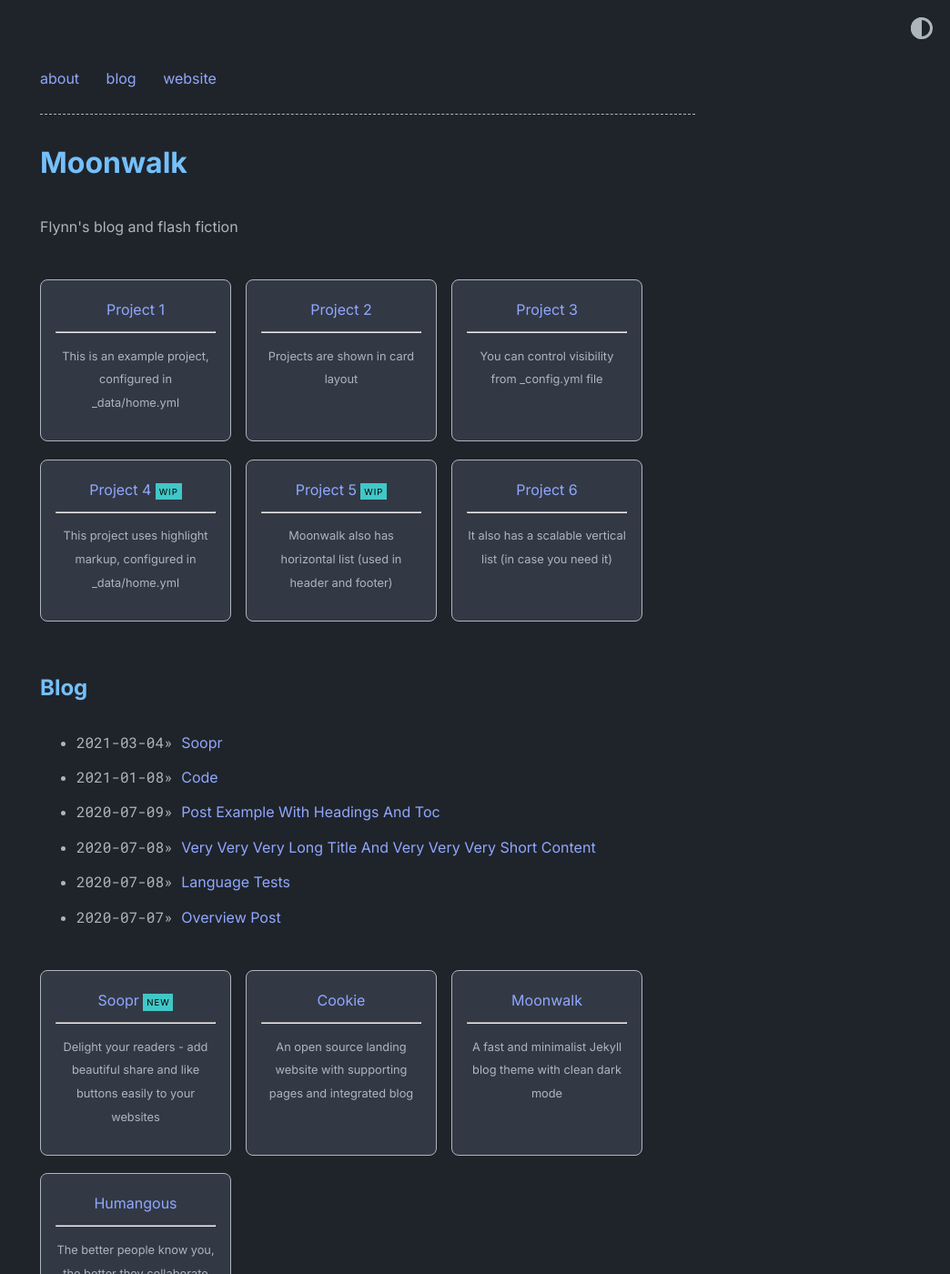
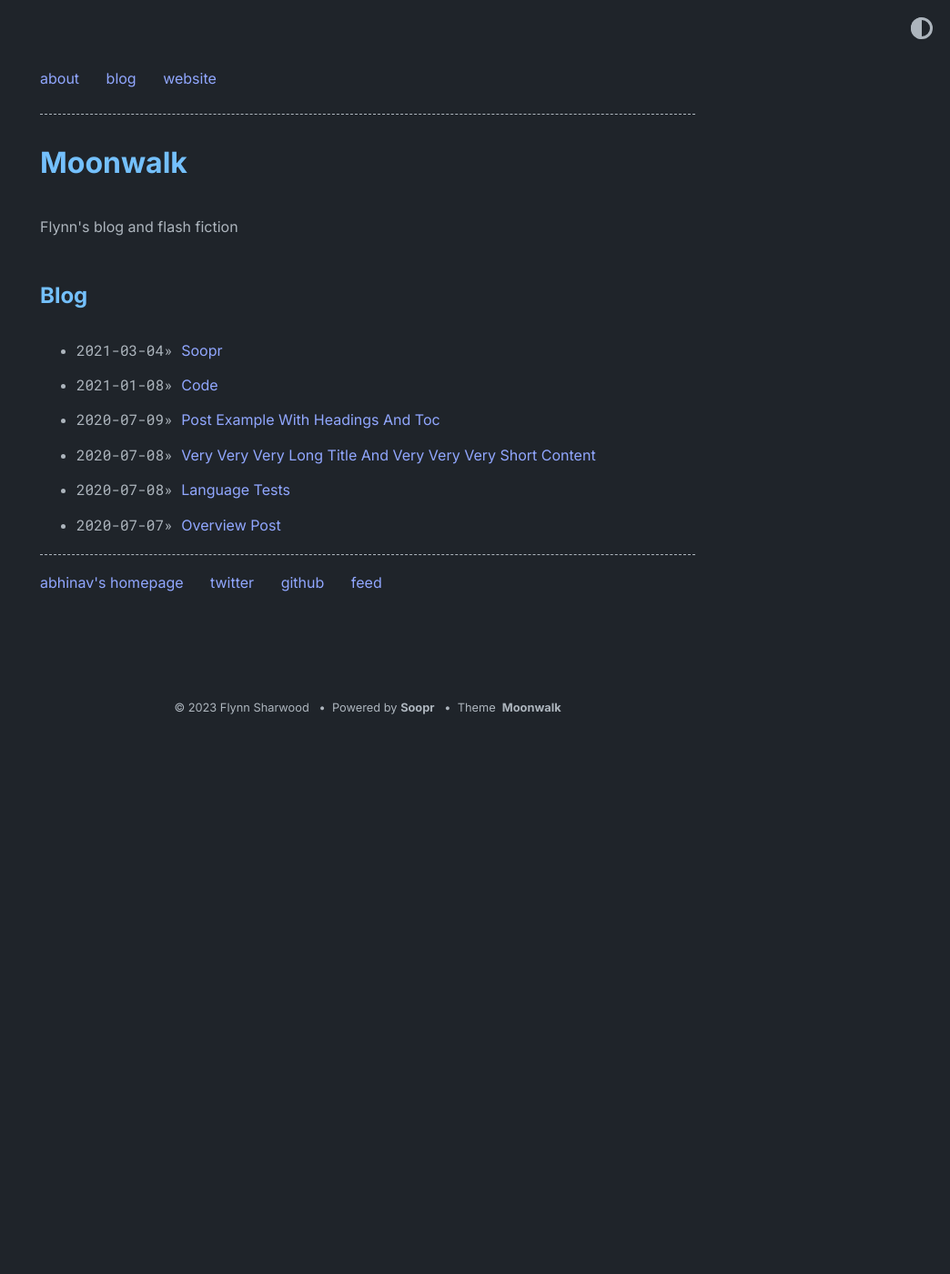
Before and after one commit to flynnsharwood/blog., a Jekyll site: the page built from index.md, in a window 1280 px wide and 1400 px high. Shown: the whole window at 91% size, without its empty margins (236-1280 px from the left). Built offline with Jekyll 4.4.1, drawn with Linux system fonts in a browser that asks for light colours.

Commit message:
Update _config.yml

```diff
--- a/_config.yml
+++ b/_config.yml
@@ -25,18 +25,18 @@ theme_config:
   show_footer: true # show footer links in home page,add in _data/home.yml
   show_copyright: true # show copyright notice in footer
   # following keys are using to create home layout
-  show_projects: true # show projects as cards, add in _data/home.yml
+  show_projects: false # show projects as cards, add in _data/home.yml
   show_blog: true # show blog posts added in _posts
-  show_old_projects: true # show old projects as cards, add in _data/home.yml
+  show_old_projects: false # show old projects as cards, add in _data/home.yml
   show_misc_list: false # show generic vertical list for misc details, add _data/home.yml
   show_reading_time: true # show number of words and reading time in the blog posts
   show_tags: true # show tags in a blog posts
   # options for "home" page
   home:
-#    title_projects: Portfolio
-#    title_misc_list: Details
+    title_projects: Portfolio
+    title_misc_list: Details
     title_blog: Blog
-#    title_old_projects: Old Projects
+    title_old_projects: Old Projects
 
 soopr:
   publish_token: "" # sign up at https://www.soopr.co to get your publish token and personalize share and reaction options
```
